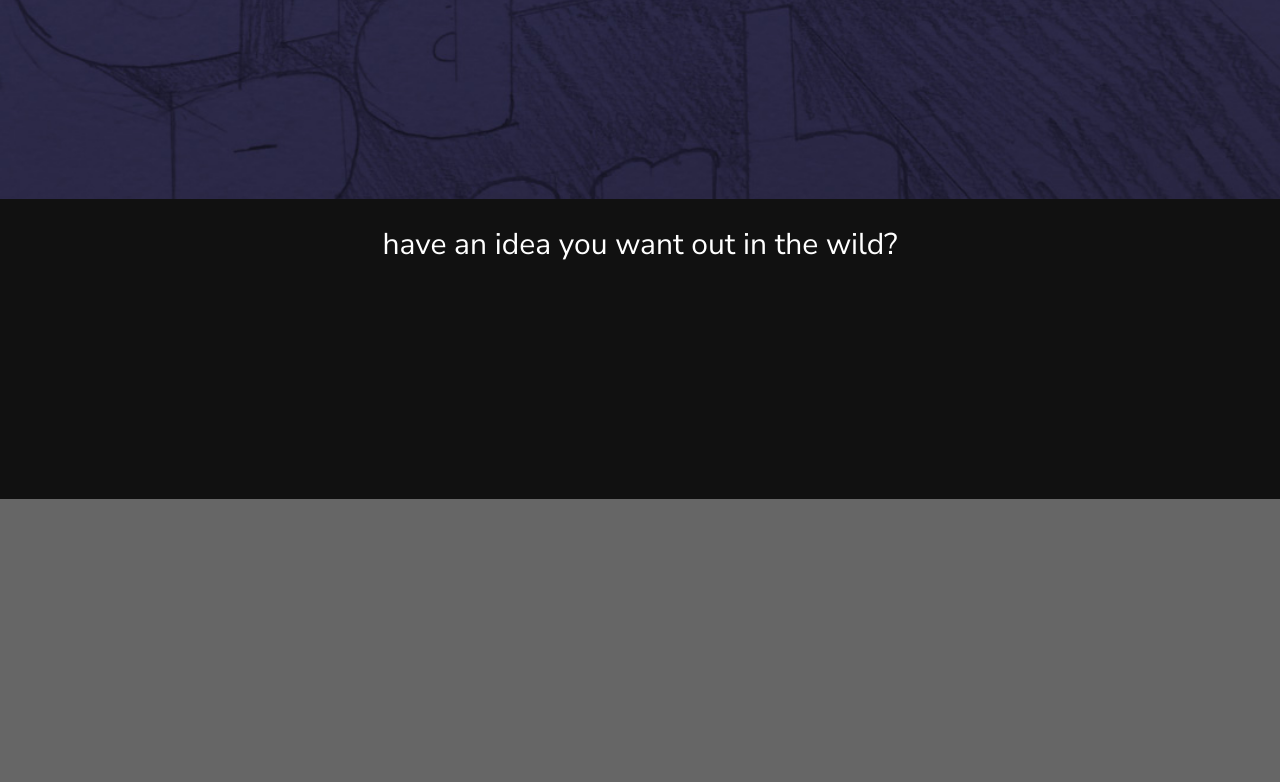
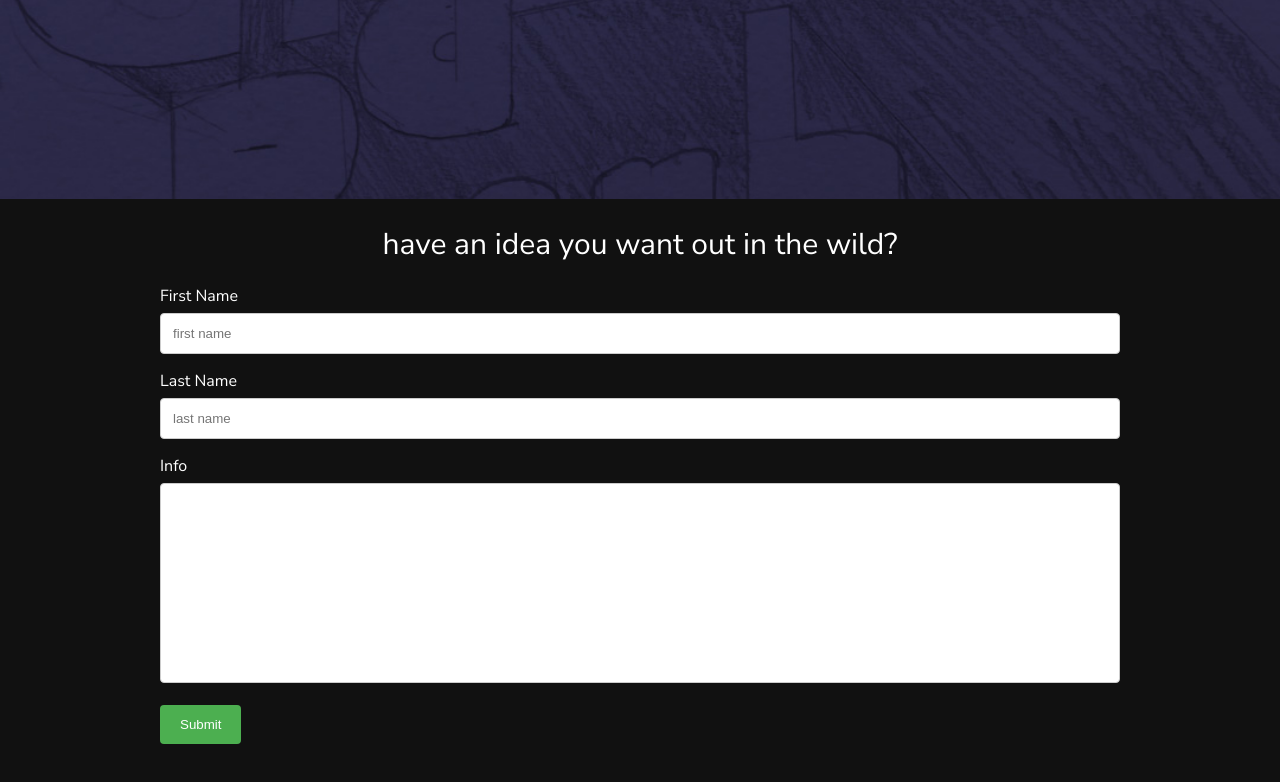
Before and after one commit to cjlarsen/TigerBomb, a plain HTML site: page index.html in a window 1280 px wide. Shown: the part 1547-2329 px from the top of the page. Before the commit the page ends 2046 px from the top, so only its background shows below. Drawn offline with Linux system fonts and the light colour scheme.

Commit message:
Add contact form

```diff
--- a/css/main.css
+++ b/css/main.css
@@ -148,9 +148,11 @@ About
 Contact
 */
 .main .contact {
-	min-height: 300px;
+	height: 100%;
 	width: 100%;
 	background-color: #111;
+	padding: 0 0 40px 0;
+
 }
 
 .main .contact .contact-container{
@@ -160,3 +162,38 @@ Contact
 	color: #fff;
 	text-align: center;
 }
+
+.main .contact .contact-container .form-container {
+	margin: 20px 0 0 0;
+	padding: 0;
+	height: 100%;
+	width: 100%;
+	text-align: left;
+}
+
+/* Style inputs with type="text", select elements and textareas */
+input[type=text], select, textarea {
+    width: 100%; /* Full width */
+    padding: 12px; /* Some padding */
+    border: 1px solid #ccc; /* Gray border */
+    border-radius: 4px; /* Rounded borders */
+    box-sizing: border-box; /* Make sure that padding and width stays in place */
+    margin-top: 6px; /* Add a top margin */
+    margin-bottom: 16px; /* Bottom margin */
+    resize: none; /* Allow the user to vertically resize the textarea (not horizontally) */
+}
+
+/* Style the submit button with a specific background color etc */
+input[type=submit] {
+    background-color: #4CAF50;
+    color: white;
+    padding: 12px 20px;
+    border: none;
+    border-radius: 4px;
+    cursor: pointer;
+}
+
+/* When moving the mouse over the submit button, add a darker green color */
+input[type=submit]:hover {
+    background-color: #45a049;
+}
--- a/index.html
+++ b/index.html
@@ -33,6 +33,24 @@
 	<div class="contact">
 		<div class="contact-container">
 			<h2>have an idea you want out in the wild?</h2>
+
+			<div class="form-container">
+				<form action="/action_page.php">
+
+					<label for="fname">First Name</label>
+					<input type="text" id="fname" name="firstname" placeholder="first name">
+
+					<label for="lname">Last Name</label>
+					<input type="text" id="lname" name="lastname" placeholder="last name">
+
+
+					<label for="subject">Info</label>
+					<textarea id="subject" name="subject" placeholder="" style="height:200px"></textarea>
+
+					<input type="submit" value="Submit">
+
+	  			</form>
+	  		</div>
 		</div>
 
 	</div>
```
